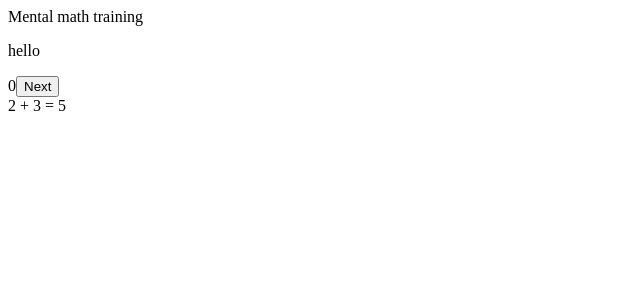
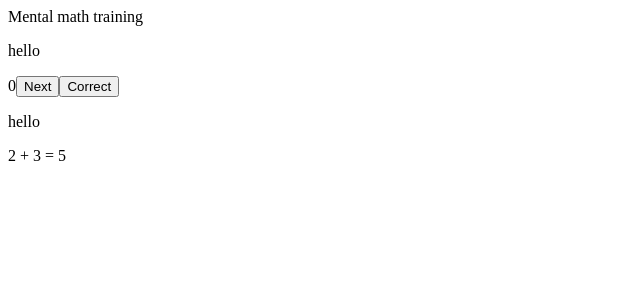
Before and after one commit to ViLP357/speedMathTraining, a React (Vite) app in the folder frontend/speedMathTrainingFrontend/: page / in a window 1280 px wide. Shown: the top 300 px of the page, without its empty margins (0-640 px from the left). Built offline with nearby package versions, Linux system fonts and the light colour scheme.

Commit message:
correct button

```diff
--- a/frontend/speedMathTrainingFrontend/src/App.tsx
+++ b/frontend/speedMathTrainingFrontend/src/App.tsx
@@ -1,5 +1,5 @@
 import './App.css'
-import QuestionForm from './components/QuestionForm';
+import QuestionArea from './components/QuestionArea';
 
 //import type { Question } from "./types"
 
@@ -9,15 +9,15 @@ import QuestionForm from './components/QuestionForm';
 const App = () => {
 
 
-  const courseName = "Mental math training";
+  const siteName = "Mental math training";
 
 
   return (
     <div>
-      {courseName}
+      {siteName}
 
 
-    <QuestionForm/>
+    <QuestionArea/>
     </div>
   )
 }
--- /dev/null
+++ b/frontend/speedMathTrainingFrontend/src/components/QuestionArea.tsx
@@ -0,0 +1,54 @@
+import type { Question } from "../types"
+import { useState } from 'react'
+import React from 'react';
+import QuestionForm from "./QuestionForm";
+
+const nextQuestion =  (setQuestionNumber : React.Dispatch<React.SetStateAction<number>>, questionNumber : number) => {
+  setQuestionNumber(questionNumber + 1)
+}
+const questionRight =  (setCorrect : React.Dispatch<React.SetStateAction<number>>, correct : number) => {
+  setCorrect(correct + 1)
+}
+
+const QuestionArea = () => {
+    const [questionNumber, setQuestionNumber] = useState<number>(0);
+    const [correct, setCorrect] = useState<number>(0);
+
+    const questionList: Question[] = [
+    {
+      val1: 2,
+      val2: 3,
+      operator: "+",
+      ans: 5
+    },
+    {
+      val1: 3,
+      val2: 3,
+      operator: "+",
+      ans: 3
+    }
+  ]
+  if (questionNumber<questionList.length) {
+    return (
+          <div>
+            <p> hello</p>
+            {questionNumber}
+
+            <button onClick={() => nextQuestion(setQuestionNumber, questionNumber)}>Next</button>
+            <button onClick={() => questionRight(setCorrect, correct)}>Correct</button>
+            <QuestionForm question = {questionList[questionNumber]}/>
+
+        </div>)
+  }
+  return (
+    <div>
+      <p>REsults</p>
+      {correct}
+
+    </div>
+
+  )
+}
+
+export default QuestionArea
+//<button onClick={() => setQuestionNumber(questionNumber+1)}>Next</button>
--- a/frontend/speedMathTrainingFrontend/src/components/QuestionForm.tsx
+++ b/frontend/speedMathTrainingFrontend/src/components/QuestionForm.tsx
@@ -1,6 +1,4 @@
 import type { Question } from "../types"
-import { useState } from 'react'
-
 
 const QuestionComponent = ({question} : {question: Question}) => {
   return (
@@ -12,28 +10,13 @@ const QuestionComponent = ({question} : {question: Question}) => {
 
 
 
-const QuestionForm = () => {
-    const [questionNumber, setQuestionNumber] = useState<number>(0);
-    const courseParts: Question[] = [
-    {
-      val1: 2,
-      val2: 3,
-      operator: "+",
-      ans: 5
-    },
-    {
-      val1: 3,
-      val2: 3,
-      operator: "+",
-      ans: 3
-    }
-  ]
+const QuestionForm = ({question} : {question : Question}) => {
+
     return (
         <div>
             <p> hello</p>
-            {questionNumber}
-            <button onClick={() => setQuestionNumber(questionNumber+1)}>Next</button>
-            <QuestionComponent question= {courseParts[questionNumber]}/>
+            <QuestionComponent question= {question}/>
+            <form></form>
         </div>
 
     )
```
